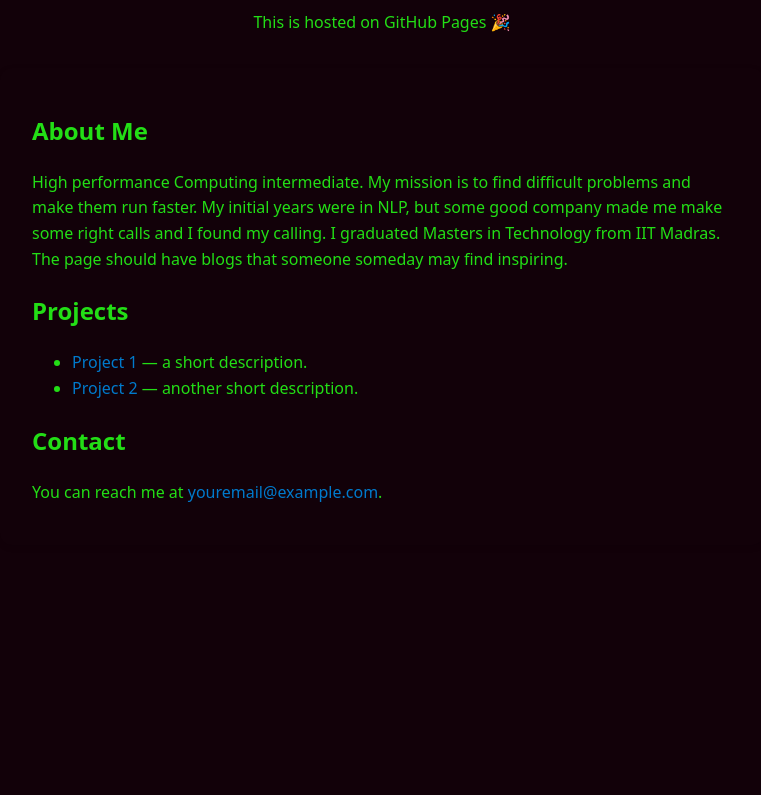
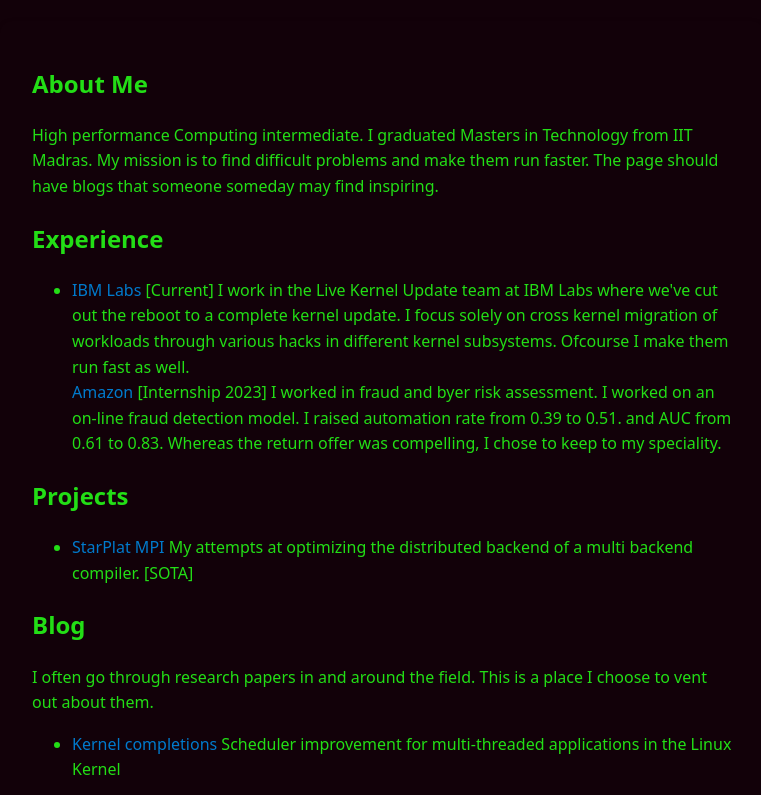
Before and after one commit to Barenya255/Barenya255.github.io, a plain HTML site: page index.html in a window 1280 px wide. Shown: the part 116-911 px from the top of the page, without its empty margins (258-1019 px from the left). Before the commit the page ends 800 px from the top, so only its background shows below. Drawn offline with Linux system fonts and the light colour scheme.

Commit message:
Now I know how to test my website before publishing it

```diff
--- a/index.html
+++ b/index.html
@@ -40,21 +40,34 @@
 </head>
 <body>
   <header>
-    <h1>Welcome to My GitHub Page</h1>
-    <p>This is hosted on GitHub Pages 🎉</p>
+    <h1>Welcome</h1>
   </header>
 
   <section>
     <h2>About Me</h2>
-    <p>High performance Computing intermediate. My mission is to find difficult problems and make them run faster.
-    My initial years were in NLP, but some good company made me make some right calls and I found my calling.
-    I graduated Masters in Technology from IIT Madras. The page should have blogs that someone someday may find inspiring.</p>
+    <p>High performance Computing intermediate.
+    I graduated Masters in Technology from IIT Madras.
+    My mission is to find difficult problems and make them run faster.
+    The page should have blogs that someone someday may find inspiring.</p>
+
+    <h2>Experience</h2>
+    <ul>
+      <li><a href="#">IBM Labs</a> [Current] I work in the Live Kernel Update team at IBM Labs where we've cut out the reboot to a complete kernel update.
+      I focus solely on cross kernel migration of workloads through various hacks in different kernel subsystems. Ofcourse I make them run fast as well.</li>
+      <lu><a href='#'>Amazon</a> [Internship 2023] I worked in fraud and byer risk assessment. I worked on an on-line fraud detection model. I raised automation rate from 0.39 to 0.51.
+      and AUC from 0.61 to 0.83. Whereas the return offer was compelling, I chose to keep to my speciality. </li>
+    </ul>
 
     <h2>Projects</h2>
     <ul>
-      <li><a href="#">Project 1</a> — a short description.</li>
-      <li><a href="#">Project 2</a> — another short description.</li>
+      <li><a href="#">StarPlat MPI</a> My attempts at optimizing the distributed backend of a  multi backend compiler. [SOTA]</li>
     </ul>
+
+    <h2>Blog</h2>
+    <p> I often go through research papers in and around the field. This is a place I choose to vent out about them. </p>
+    <ul>
+      <li><a href='#'>Kernel completions</a> Scheduler improvement for multi-threaded applications in the Linux Kernel</li>
+
 
     <h2>Contact</h2>
     <p>You can reach me at <a href="mailto:youremail@example.com">youremail@example.com</a>.</p>
```
